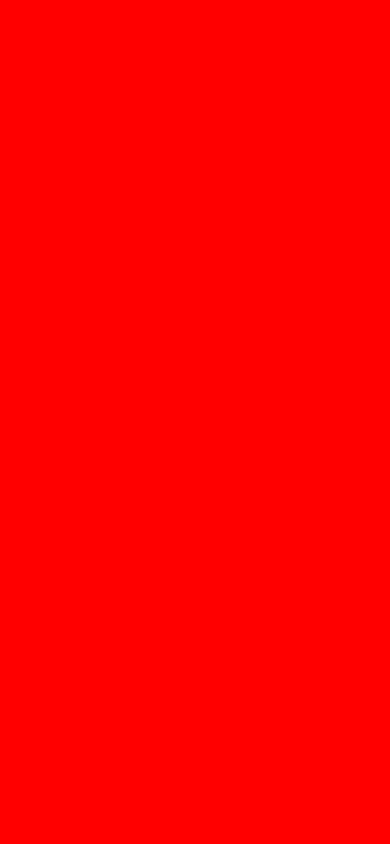
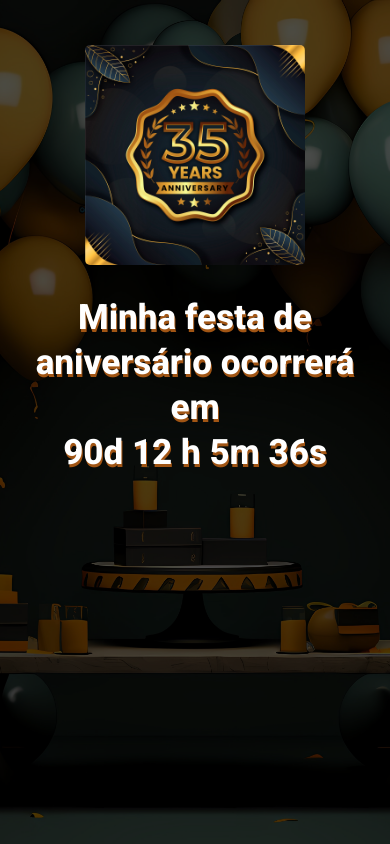
Before and after one commit to josue-rgt/contagem_regressiva_meu_aniversario, a website built with Parcel: page src/index.html in a window 390 px wide. Built offline with nearby package versions, Linux system fonts and the light colour scheme.

Commit message:
Criando o hero

```diff
--- a/src/index.html
+++ b/src/index.html
@@ -4,10 +4,20 @@
     <meta charset="UTF-8">
     <meta name="viewport" content="width=device-width, initial-scale=1.0">
     <title>Contagem Regressiva Meu Aniversário</title>
+    <link rel="preconnect" href="https://fonts.googleapis.com">
+    <link rel="preconnect" href="https://fonts.gstatic.com" crossorigin>
+    <link href="https://fonts.googleapis.com/css2?family=Roboto:ital,wght@0,100..900;1,100..900&display=swap" rel="stylesheet">
     <link rel="stylesheet" href="./styles/main.scss">
 </head>
 <body>
-
+    <header class="hero">
+        <div class="container">
+            <img class="hero__logo" src="./images/logo.jpg" alt="Logo 30 anos">
+            <p class="hero__text">
+                Minha festa de aniversário ocorrerá em<br> 90d 12 h 5m 36s
+            </p>
+        </div>
+    </header>
 
     <script src="https://unpkg.com/aos@next/dist/aos.js"></script>
     <script src="./scripts/main.js"></script>
--- /dev/null
+++ b/src/styles/_hero.scss
@@ -0,0 +1,70 @@
+.hero {
+    height: 100vh;
+    padding-top: 50px;
+    padding-bottom: 11  0px;
+    background-image: url(../images/decoracao.jpg);
+    background-repeat: no-repeat;
+    background-size: cover;
+    text-align: center;
+    position: relative;
+
+    .container {
+        position: relative;
+    }
+
+    &::before {
+        position: absolute;
+        top: 0;
+        left: 0;
+        width: 100%;
+        height: 100%;
+        background-color: #000;
+        content: '';
+        opacity: 0.7;
+    }
+
+    &__logo {
+        margin: 0 auto;
+        height: 290px;
+        display: block;
+        border-radius: 5px;
+    }
+
+    &__text {
+        margin-top: 45px;
+        font-size: 47px;
+        line-height: 55px;
+        text-shadow: 1px 3px #A15514;
+        font-weight: 800;
+    }
+
+    @media (max-width: 640px) {
+        padding: 40px 0;
+        background-position: center;
+
+        &__logo {
+            height: 190px;
+        }
+
+        &__text {
+            margin-top: 31px;
+            font-size: 25px;
+            line-height: 42px;
+        }
+    }
+    @media (max-width: 1024px) {
+        padding: 45px 0;
+        background-position: center;
+        padding-top: 45px;
+
+        &__logo {
+            height: 220px;
+        }
+
+        &__text {
+            margin-top: 30px;
+            font-size: 35px;
+            line-height: 45px;
+        }
+    }
+}
--- a/src/styles/main.scss
+++ b/src/styles/main.scss
@@ -1,3 +1,23 @@
-body {
-    background-color: red;
+@use 'hero';
+
+* {
+    margin: 0;
+    padding: 0;
+    box-sizing: border-box;
+    font-family: "Roboto", sans-serif;
+    color: #fff;
 }
+
+.container {
+    max-width: 960px;
+    width: 100%;
+    margin: 0 auto;
+
+    @media (max-width:640px) {
+        max-width: 80%;
+    }
+
+    @media (max-width: 1024px) {
+        max-width: 90%;
+    }
+}
```
Also changed, not shown: src/images/decoracao.jpg (added), src/images/decoracao02.jpg (added), src/images/logo.jpg (added), 1 other file.
